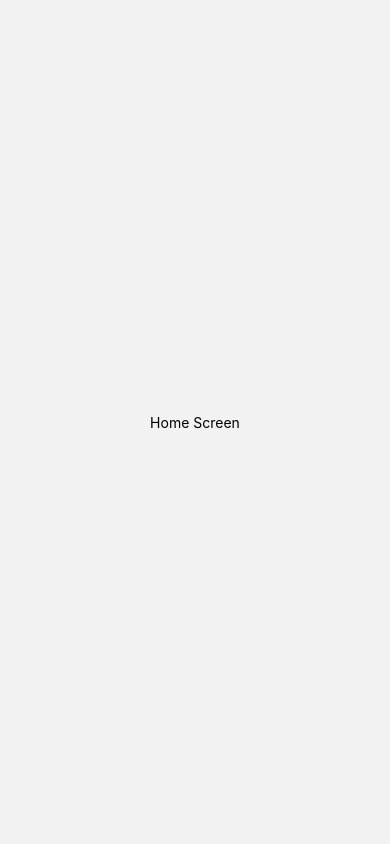
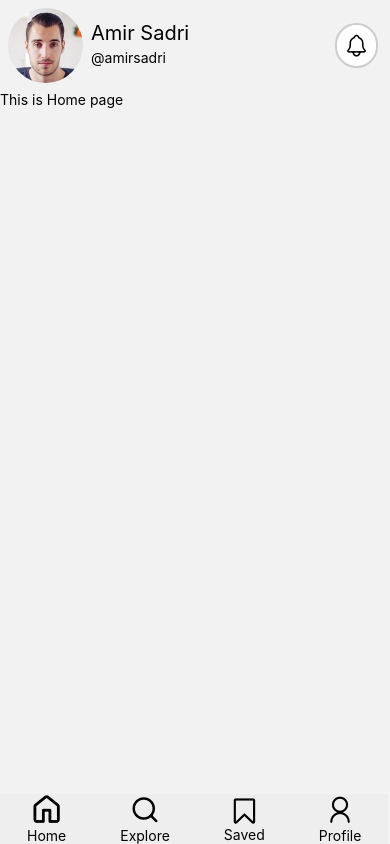
Before and after one commit to amirsadriofficial/News-App, a React Native app: screen /Home in a window 390 px wide. Before the commit this address had no page. Built offline with nearby package versions, Linux system fonts and the light colour scheme.

Commit message:
Handle bottom navigator

```diff
--- a/src/App.tsx
+++ b/src/App.tsx
@@ -171,17 +171,19 @@
 
 // export default App;
 import * as React from 'react';
-import {View, Text} from 'react-native';
+// import {View, Text} from 'react-native';
 import {NavigationContainer} from '@react-navigation/native';
 import {createNativeStackNavigator} from '@react-navigation/native-stack';
+import Home from './screens/home/Home';
+import Explore from './screens/explore/Explore';
 
-function HomeScreen() {
-  return (
-    <View style={{flex: 1, alignItems: 'center', justifyContent: 'center'}}>
-      <Text>Home Screen</Text>
-    </View>
-  );
-}
+// function HomeScreen() {
+//   return (
+//     <View style={{flex: 1, alignItems: 'center', justifyContent: 'center'}}>
+//       <Text>Home Screen</Text>
+//     </View>
+//   );
+// }
 
 const Stack = createNativeStackNavigator();
 
@@ -190,8 +192,13 @@ function App() {
     <NavigationContainer>
       <Stack.Navigator>
         <Stack.Screen
-          name="About"
-          component={HomeScreen}
+          name="Home"
+          component={Home}
+          options={{headerShown: false}}
+        />
+        <Stack.Screen
+          name="Explore"
+          component={Explore}
           options={{headerShown: false}}
         />
       </Stack.Navigator>
--- a/src/containers/footer/Footer.tsx
+++ b/src/containers/footer/Footer.tsx
@@ -3,24 +3,29 @@
  */
 
 import React from 'react';
-import {SafeAreaView, View, Text} from 'react-native';
+import {SafeAreaView, View, Text, TouchableOpacity} from 'react-native';
 import Feather from 'react-native-vector-icons/Feather';
 import Octicons from 'react-native-vector-icons/Octicons';
 import FontAwesome from 'react-native-vector-icons/FontAwesome';
 import AntDesign from 'react-native-vector-icons/AntDesign';
 import styles from './styles/Footer.style';
 
-const Footer = () => {
+const Footer = ({navigation}: any) => {
   return (
     <SafeAreaView style={styles.footer}>
+      <TouchableOpacity onPress={() => navigation.navigate('Home')}>
         <View style={styles.footerItems}>
           <Octicons name="home" size={30} color="#000" />
           <Text>Home</Text>
         </View>
+      </TouchableOpacity>
+      <TouchableOpacity onPress={() => navigation.navigate('Explore')}>
         <View style={styles.footerItems}>
           <Feather name="search" size={30} color="#000" />
           <Text>Explore</Text>
         </View>
+      </TouchableOpacity>
+
       <View style={styles.footerItems}>
         <FontAwesome name="bookmark-o" size={30} color="#000" />
         <Text>Saved</Text>
--- /dev/null
+++ b/src/screens/explore/Explore.tsx
@@ -0,0 +1,14 @@
+import React from 'react';
+import {Text} from 'react-native';
+import Footer from '../../containers/footer/Footer';
+
+const Explore = ({navigation}: any) => {
+  return (
+    <>
+      <Text>This is Explore page</Text>
+      <Footer navigation={navigation} />
+    </>
+  );
+};
+
+export default Explore;
--- a/src/screens/home/Home.tsx
+++ b/src/screens/home/Home.tsx
@@ -2,125 +2,22 @@
  * @format
  */
 
-// import React, {useState} from 'react';
-// import {View, StyleSheet, Dimensions, Text} from 'react-native';
-// import {TabView, SceneMap} from 'react-native-tab-view';
-// const FirstRoute = () => (
-//   <View style={[styles.scene, {backgroundColor: '#0000ff'}]}>
-//     <Text>View 1</Text>
-//   </View>
-// );
-// const SecondRoute = () => (
-//   <View style={[styles.scene, {backgroundColor: '#0000ff'}]}>
-//     <Text>View 1</Text>
-//   </View>
-// );
-// const initialLayout = {width: Dimensions.get('window').width};
-// const renderScene = SceneMap({
-//   first: FirstRoute,
-//   second: SecondRoute,
-// });
-// export default function TabViewExample() {
-//   const [index, setIndex] = useState(0);
-//   const [routes] = useState([
-//     {key: 'first', title: 'First'},
-//     {key: 'second', title: 'Second'},
-//   ]);
+import React from 'react';
+import {Text} from 'react-native';
+import Header from './Header';
+import Footer from '../../containers/footer/Footer';
 
-//   return (
-//     <>
-//       <View>
-//         <Text>Hello world</Text>
-//       </View>
-//       <TabView
-//         navigationState={{index, routes}}
-//         renderScene={renderScene}
-//         onIndexChange={setIndex}
-//         initialLayout={initialLayout}
-//         style={styles.container}
-//       />
-//       <View>
-//         <Text>Finish</Text>
-//       </View>
-//     </>
-//   );
-// }
-// const styles = StyleSheet.create({
-//   container: {
-//     marginTop: 150,
-//   },
-//   scene: {
-//     flex: 1,
-//   },
-// });
+const Home = ({navigation}: any) => {
+  return (
+    <>
+      <Header />
+      <Text>This is Home page</Text>
+      <Footer navigation={navigation} />
+    </>
+  );
+};
 
-// import * as React from 'react';
-// import {createMaterialTopTabNavigator} from '@react-navigation/material-top-tabs';
-// import {NavigationContainer} from '@react-navigation/native';
-// import {Text, View} from 'react-native';
-
-// const MaterialTopTabs = createMaterialTopTabNavigator();
-
-// const Chat = () => (
-//   <View>
-//     <Text>Chat View 1</Text>
-//   </View>
-// );
-// const Contacts = () => (
-//   <View>
-//     <Text>Contacts View 1</Text>
-//   </View>
-// );
-
-// export default function MaterialTopTabsScreen() {
-//   return (
-//     <NavigationContainer>
-//       <MaterialTopTabs.Navigator>
-//         <MaterialTopTabs.Screen
-//           name="Chat"
-//           component={Chat}
-//           options={{title: 'Chat'}}
-//         />
-//         <MaterialTopTabs.Screen
-//           name="Contacts"
-//           component={Contacts}
-//           options={{title: 'Contacts'}}
-//         />
-//       </MaterialTopTabs.Navigator>
-//     </NavigationContainer>
-//   );
-// }
-
-// import {createMaterialTopTabNavigator} from '@react-navigation/material-top-tabs';
-
-// const Tab = createMaterialTopTabNavigator();
-
-// function MyTabs() {
-//   return (
-//     <Tab.Navigator>
-//       <Tab.Screen name="Home" component={FirstRoute} />
-//       <Tab.Screen name="Settings" component={SecondRoute} />
-//     </Tab.Navigator>
-//   );
-// }
-
-// export default MyTabs;
-
-// import {Text} from 'react-native';
-// import Header from './Header';
-// import Footer from '../../containers/footer/Footer';
-
-// const Home = () => {
-//   return (
-//     <>
-//       <Header />
-//       <Text>This is Home page</Text>
-//       <Footer />
-//     </>
-//   );
-// };
-
-// export default Home;
+export default Home;
 
 // import * as React from 'react';
 // import {Text, View} from 'react-native';
@@ -156,53 +53,53 @@
 //   );
 // }
 
-import React from 'react';
-import {StyleSheet, Text, View, StatusBar} from 'react-native';
-import {NavigationContainer} from '@react-navigation/native';
-import {createMaterialTopTabNavigator} from '@react-navigation/material-top-tabs';
+// import React from 'react';
+// import {StyleSheet, Text, View, StatusBar} from 'react-native';
+// import {NavigationContainer} from '@react-navigation/native';
+// import {createMaterialTopTabNavigator} from '@react-navigation/material-top-tabs';
 
-const ChatScreen = () => {
-  return (
-    <View style={styles.container}>
-      <Text style={styles.text}>ChatScreen</Text>
-    </View>
-  );
-};
-const StatutScreen = () => {
-  return (
-    <View style={styles.container}>
-      <Text style={styles.text}>StatutScreen</Text>
-    </View>
-  );
-};
-const CallScreen = () => {
-  return (
-    <View style={styles.container}>
-      <Text style={styles.text}>CallScreen</Text>
-    </View>
-  );
-};
-const Tab = createMaterialTopTabNavigator();
-const App = () => {
-  return (
-    <NavigationContainer>
-      <Tab.Navigator>
-        <Tab.Screen name="Chats" component={ChatScreen} />
-        <Tab.Screen name="Status" component={StatutScreen} />
-        <Tab.Screen name="Calls" component={CallScreen} />
-      </Tab.Navigator>
-      <StatusBar />
-    </NavigationContainer>
-  );
-};
-const styles = StyleSheet.create({
-  container: {
-    flex: 1,
-    justifyContent: 'center',
-    alignItems: 'center',
-  },
-  text: {
-    fontSize: 20,
-  },
-});
-export default App;
+// const ChatScreen = () => {
+//   return (
+//     <View style={styles.container}>
+//       <Text style={styles.text}>ChatScreen</Text>
+//     </View>
+//   );
+// };
+// const StatutScreen = () => {
+//   return (
+//     <View style={styles.container}>
+//       <Text style={styles.text}>StatutScreen</Text>
+//     </View>
+//   );
+// };
+// const CallScreen = () => {
+//   return (
+//     <View style={styles.container}>
+//       <Text style={styles.text}>CallScreen</Text>
+//     </View>
+//   );
+// };
+// const Tab = createMaterialTopTabNavigator();
+// const App = () => {
+//   return (
+//     <NavigationContainer>
+//       <Tab.Navigator>
+//         <Tab.Screen name="Chats" component={ChatScreen} />
+//         <Tab.Screen name="Status" component={StatutScreen} />
+//         <Tab.Screen name="Calls" component={CallScreen} />
+//       </Tab.Navigator>
+//       <StatusBar />
+//     </NavigationContainer>
+//   );
+// };
+// const styles = StyleSheet.create({
+//   container: {
+//     flex: 1,
+//     justifyContent: 'center',
+//     alignItems: 'center',
+//   },
+//   text: {
+//     fontSize: 20,
+//   },
+// });
+// export default App;
```
Lines whose indentation alone changed are shown as unchanged.
